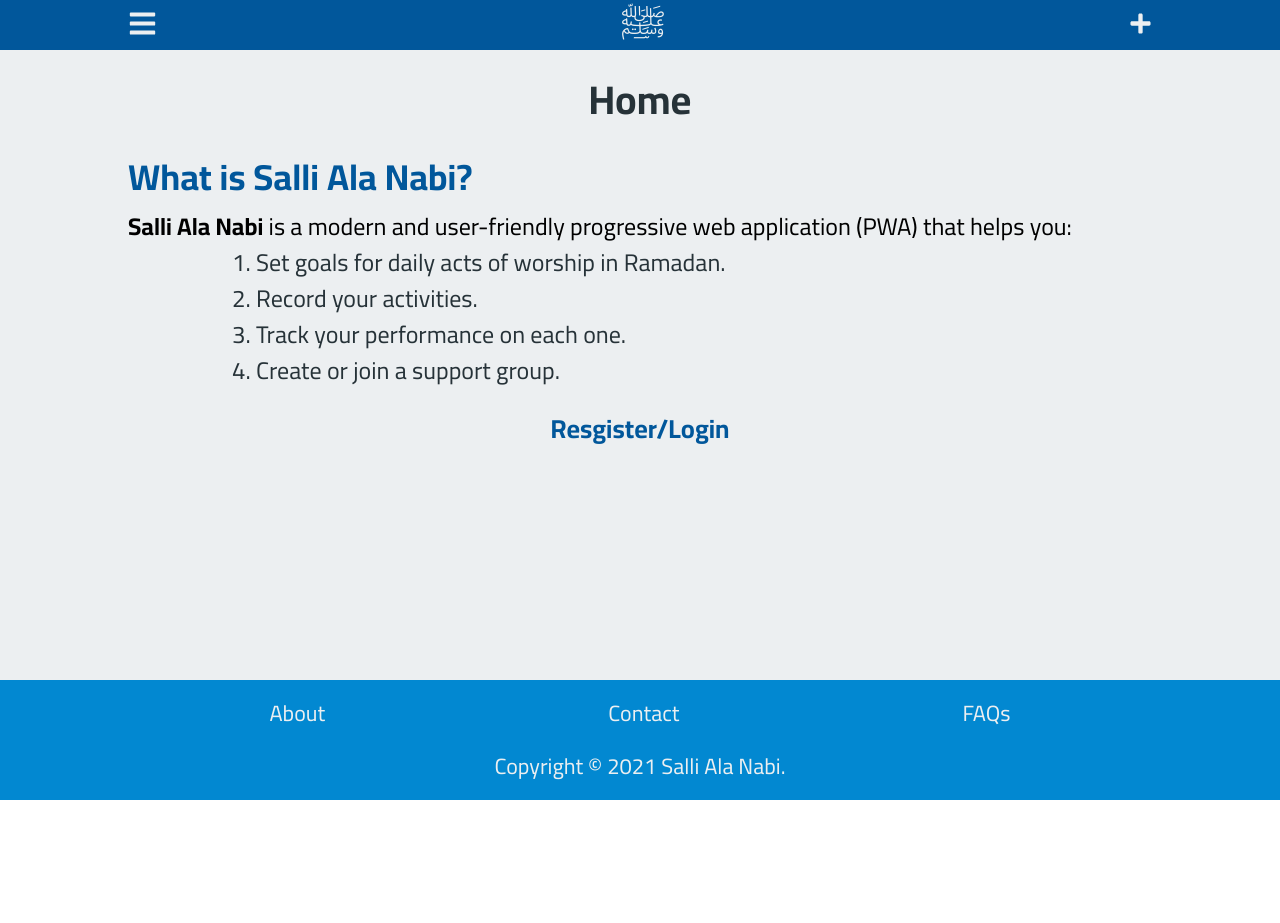
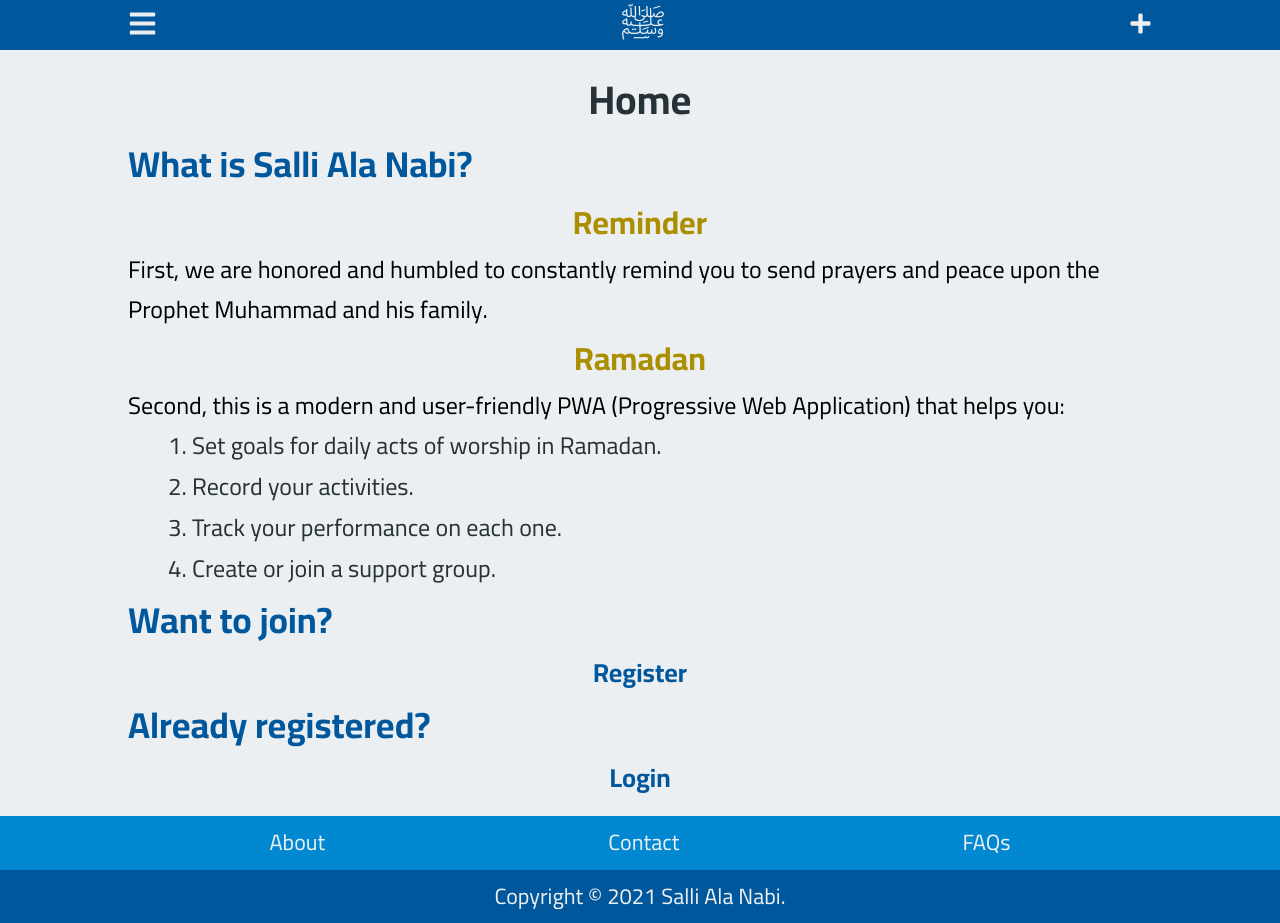
Before and after one commit to ahmadelgamal/sallialanabi, a React (Create React App) app in the folder client/: page / in a window 1280 px wide. Before the commit the page ends 800 px from the top, so only its background shows below. Built offline with nearby package versions, Linux system fonts and the light colour scheme; the HTML template or start-up script is replaced by a standard one.

Commit message:
Cleans up footer

```diff
--- a/client/src/App.js
+++ b/client/src/App.js
@@ -8,10 +8,10 @@
 
 import Home from './components/Main';
 import Profile from './components/Main/Profile';
-// import Goals from './components/Main/Goals';
+import Goals from './components/Main/Goals';
 import Activities from './components/Main/Activities';
-// import Performance from './components/Main/Performance';
-// import Support from './components/Main/Support';
+import Performance from './components/Main/Performance';
+import Support from './components/Main/Support';
 import FAQs from './components/Main/FAQs';
 import About from './components/Main/About';
 import Contact from './components/Main/Contact';
@@ -31,10 +31,10 @@
           <Route exact path='/index.html' component={ Home } />
           <Route exact path='/home' component={ Home } />
           <Route exact path='/profile' component={ Profile } />
-          {/* <Route exact path='/goals' component={ Goals } /> */}
+          <Route exact path='/goals' component={ Goals } />
           <Route exact path='/activities' component={ Activities } />
-          {/* <Route exact path='/performance' component={ Performance } /> */}
-          {/* <Route exact path='/support' component={ Support } /> */}
+          <Route exact path='/performance' component={ Performance } />
+          <Route exact path='/support' component={ Support } />
           <Route exact path='/faqs' component={ FAQs } />
           {/* <Route exact path='/logout' component={ Logout } /> */}
           <Route exact path='/about' component={ About } />
--- a/client/src/components/Footer/footer.css
+++ b/client/src/components/Footer/footer.css
@@ -1,7 +1,11 @@
 /* starts mobile screen styling (width < 768px) */
-footer {
-  padding: 17px 10vw;
+footer .footer-nav {
+  padding: 1vh 10vw;
   background-color: var(--color-light-blue-d2);
+}
+footer .copyright {
+  padding: 1vh 10vw;
+  background-color: var(--color-light-blue-d4);
   text-align: center;
 }
 
@@ -11,7 +15,6 @@
   color: var(--color-blue-grey-l5);
 }
 footer a {
-  margin-bottom: 20px;
   text-decoration: none;
 }
 
--- a/client/src/components/Footer/index.js
+++ b/client/src/components/Footer/index.js
@@ -5,7 +5,7 @@
 function Footer() {
   return (
     <footer>
-      <div className='flex'>
+      <div className='footer-nav flex'>
         <NavLink exact to='/about'>
           About
         </NavLink>
@@ -16,7 +16,7 @@
           FAQs
         </NavLink>
       </div>
-      <div>
+      <div className='copyright'>
         <p>Copyright &copy; 2021 Salli Ala Nabi.</p>
       </div>
     </footer>
--- a/client/src/components/Header/SidebarData.js
+++ b/client/src/components/Header/SidebarData.js
@@ -23,8 +23,8 @@
     },
     {
       title: 'Track Performance',
-      path: '/reports',
-      icon: <FaIcons.FaCalendarWeek />,
+      path: '/performance',
+      icon: <FaIcons.FaChartLine />,
       className: 'nav-text'
     },
     {
--- a/client/src/components/Main/Activities/index.js
+++ b/client/src/components/Main/Activities/index.js
@@ -3,7 +3,7 @@
 
 function Activities() {
 
-  document.title = 'Activities - Salli Ala Nabi';
+  document.title = 'Record Activities - Salli Ala Nabi';
 
   return (
     <main className='activities ramadan'>
--- /dev/null
+++ b/client/src/components/Main/Goals/index.js
@@ -0,0 +1,14 @@
+import React from 'react'
+
+function Goals() {
+
+  document.title = 'Set Goals - Salli Ala Nabi';
+
+  return (
+    <div>
+
+    </div>
+  )
+}
+
+export default Goals;
--- /dev/null
+++ b/client/src/components/Main/Performance/index.js
@@ -0,0 +1,14 @@
+import React from 'react'
+
+function Performance() {
+
+  document.title = 'Track Performance - Salli Ala Nabi';
+
+  return (
+    <div>
+
+    </div>
+  )
+}
+
+export default Performance;
--- a/client/src/components/Main/Profile/index.js
+++ b/client/src/components/Main/Profile/index.js
@@ -9,7 +9,7 @@
       <section className="container">
         <h1>Profile</h1>
         <h2>Required Information:</h2>
-        <h5>Email: <span>muhammadabdallah@gmail.com</span></h5>
+        <h5 className='scroll'>Email: <span>muhammadabdallah@gmail.com</span></h5>
         <div className="btn-container">
           <button>Change Email</button>
           <button>Change Password</button>
--- /dev/null
+++ b/client/src/components/Main/Support/index.js
@@ -0,0 +1,14 @@
+import React from 'react'
+
+function Support() {
+
+  document.title = 'Group Support - Salli Ala Nabi';
+
+  return (
+    <div>
+
+    </div>
+  )
+}
+
+export default Support;
--- a/client/src/components/Main/index.js
+++ b/client/src/components/Main/index.js
@@ -10,7 +10,11 @@
         <h1>Home</h1>
 
         <h2>What is Salli Ala Nabi?</h2>
-        <p><strong>Salli Ala Nabi</strong> is a modern and user-friendly progressive web application (PWA) that helps you:</p>
+        <h3>Reminder</h3>
+        <p>First, we are honored and humbled to constantly remind you to send prayers and peace upon the Prophet Muhammad and his family.</p>
+
+        <h3>Ramadan</h3>
+        <p>Second, this is a modern and user-friendly PWA (Progressive Web Application) that helps you:</p>
         <ol>
           <li>Set goals for daily acts of worship in Ramadan.</li>
           <li>Record your activities.</li>
@@ -18,8 +22,11 @@
           <li>Create or join a support group.</li>
         </ol>
 
-        <h5>Resgister/Login</h5>
-        <p></p>
+        <h2>Want to join?</h2>
+        <h5>Register</h5>
+
+        <h2>Already registered?</h2>
+        <h5>Login</h5>
       </section>
     </main>
   )
--- a/client/src/components/Main/main.css
+++ b/client/src/components/Main/main.css
@@ -5,7 +5,7 @@
 }
 
 .container {
-  margin: 20px 10vw;
+  margin: 2vh 10vw;
 }
 
 h1,
@@ -15,8 +15,6 @@
 h5,
 h6 {
   font-weight: 700;
-  margin-top: 20px;
-  margin-bottom: 5px;
 }
 
 h1 {
@@ -32,7 +30,7 @@
 
 h3 {
   font-size: 20px;
-  color: var(--color-gold-d2);
+  color: var(--color-gold-d3);
   text-align: center;
 }
 
@@ -63,12 +61,6 @@
   font-size: 16px;
 }
 
-.hero-images img {
-  width: 100vw;
-  max-height: 97vh;
-  object-fit: cover;
-}
-
 button {
   display: block;
   margin-left: auto;
@@ -81,7 +73,7 @@
 
 ul,
 ol {
-  margin-left: 10vw;
+  margin-left: 5vw;
 }
 /* ends common styles */
 
@@ -151,7 +143,6 @@
   overflow: auto;
 }
 .profile table {
-  margin-top: 20px;
   width: 100%;
   border: 3px solid var(--color-light-blue-d4);
   border-radius: 10px;
--- a/client/src/index.css
+++ b/client/src/index.css
@@ -10,7 +10,7 @@
 
   font-family: 'Cairo', sans-serif;
   font-weight: 400;
-  line-height: 1.5;
+  line-height: 1.7;
   -webkit-font-smoothing: antialiased;
   -moz-osx-font-smoothing: grayscale;
 
```
